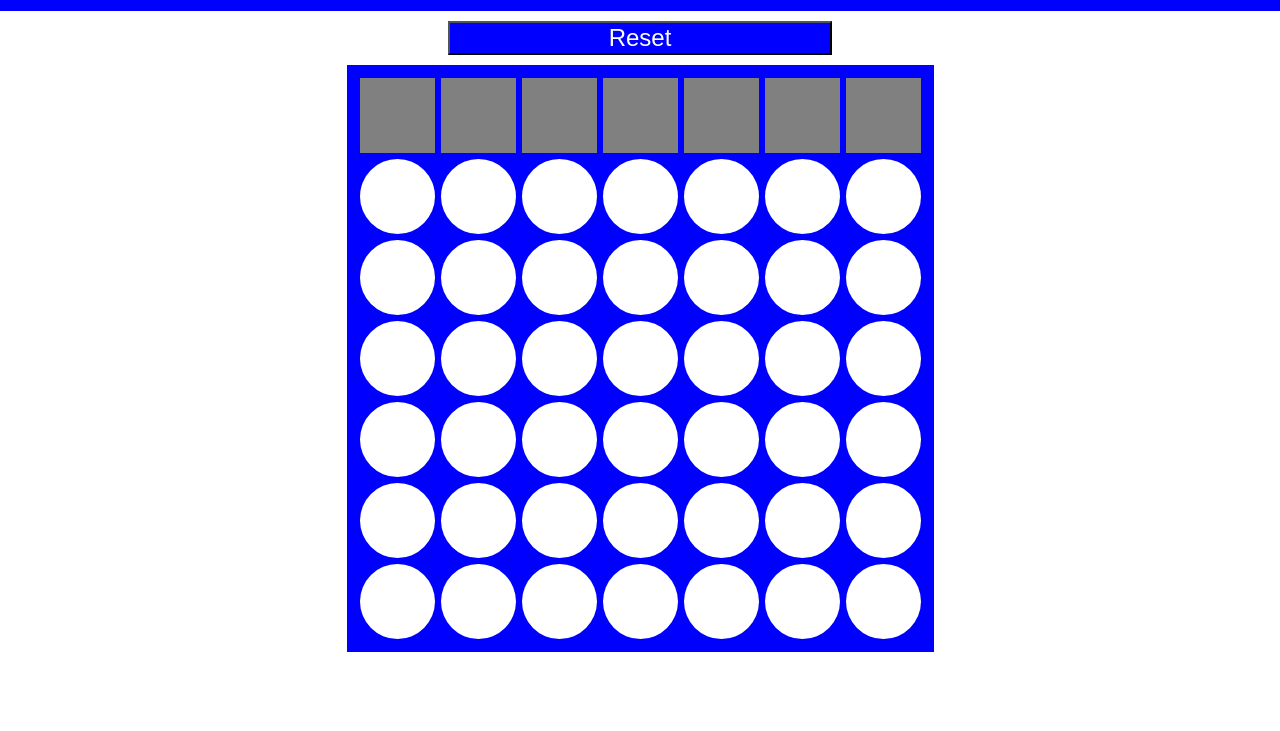
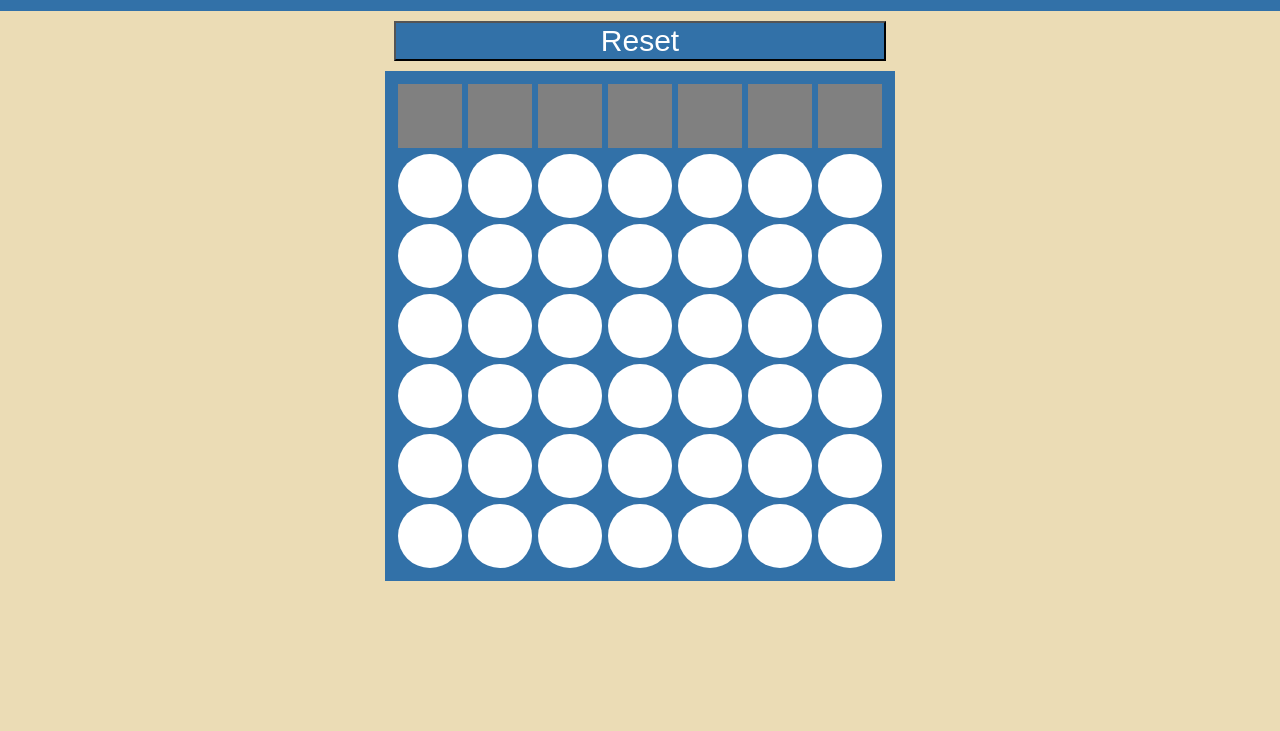
Before and after one commit to idugan100/Connect-Four, a plain HTML site: page index.html in a window 1280 px wide. Shown: the part 69-800 px from the top of the page. Drawn offline with Linux system fonts and the light colour scheme.

Commit message:
styled home page, win button and color scheme

```diff
--- a/script.js
+++ b/script.js
@@ -41,8 +41,18 @@ function reset(){
 }
 
 function winDiv(){
-    outCome.setAttribute("style","border:5px blue solid;")
-    outCome.textContent=turn+" wins!"
+
+
+    if(winCheck("red")==true){
+        outCome.setAttribute("style","color:red;background-color:rgb(50,113,168);font-weight:bolder;");
+    }
+    else {
+        outCome.setAttribute("style","color:yellow;background-color:rgb(50,113,168);font-weight:bolder;");
+
+    }
+    let tempTurn=turn.charAt(0).toUpperCase()+turn.slice(1)
+
+    outCome.textContent=tempTurn+" wins!"
 }
 let outCome=document.querySelector("#outcome");
 function winCheck(color){
--- a/style.css
+++ b/style.css
@@ -13,24 +13,28 @@ body{
 .row{
     display: flex;
 }
+body{
+    background-color: rgb(235, 220, 181);
+}
 .perimeter{
-    border: 10px solid blue;
-    background-color: blue;
+    border: 10px solid rgb(50,113,168);
+    background-color: rgb(50,113,168);
 }
 .location{
-    height:75px;
-    width:75px;
+    height:5vw;
+    width:5vw;
 
     margin:3px;
     border-radius: 50%;
     background-color: white;
 }
 .drop{
-    height: 75px;
-    width:75px;
+    height: 5vw;
+    width:5vw;
     background-color: gray;
     margin:3px;
 }
+
 #title{
     color:white;
     font-size: 24px;
@@ -38,10 +42,10 @@ body{
 
 }
 #reset{
-    background-color: blue;
+    background-color: rgb(50,113,168);
     color:white;
-    width:30vw;
-    font-size:24px;
+    width:38.5vw;
+    font-size:30px;
 
 }
 .container{
@@ -62,14 +66,14 @@ nav#header{
     display: flex;
     justify-content: space-between;
     align-items: center;
-    background-color: blue;
+    background-color:rgb(50,113,168);
     margin:0px;
     padding: 10px;
     height: 60px;
 }
 button.navOption{
     margin:10px;
-    background-color:blue;
+    background-color:rgb(50,113,168);
     color:white;
     font-size: 18px;
     border: none;
```
